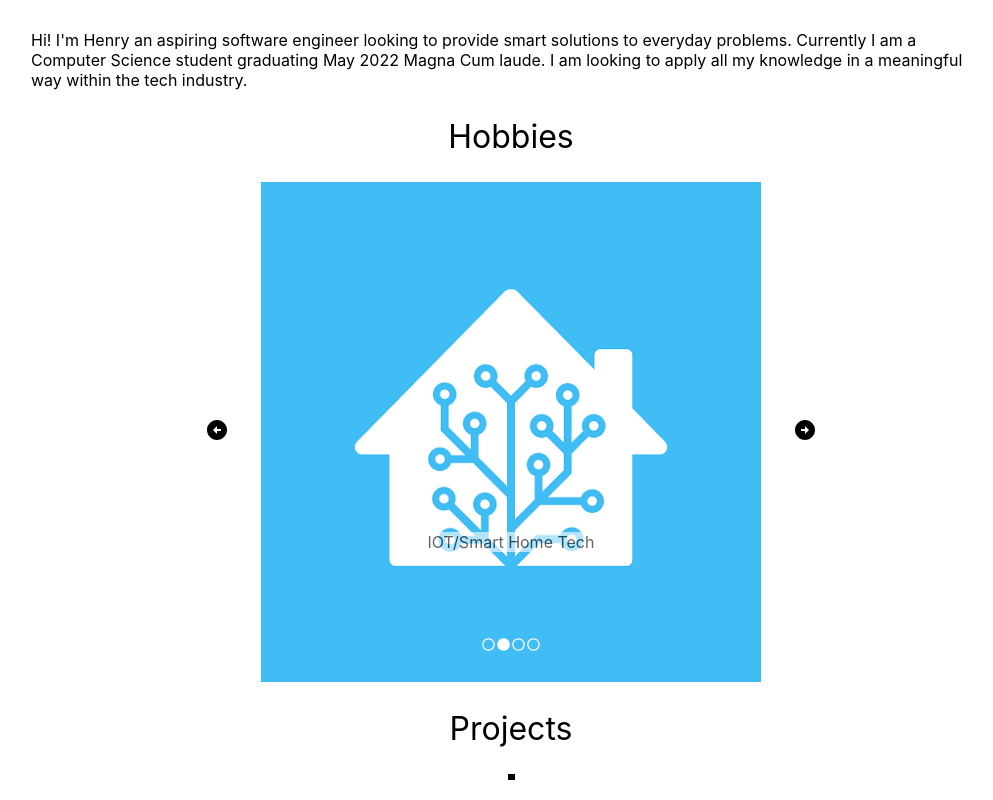
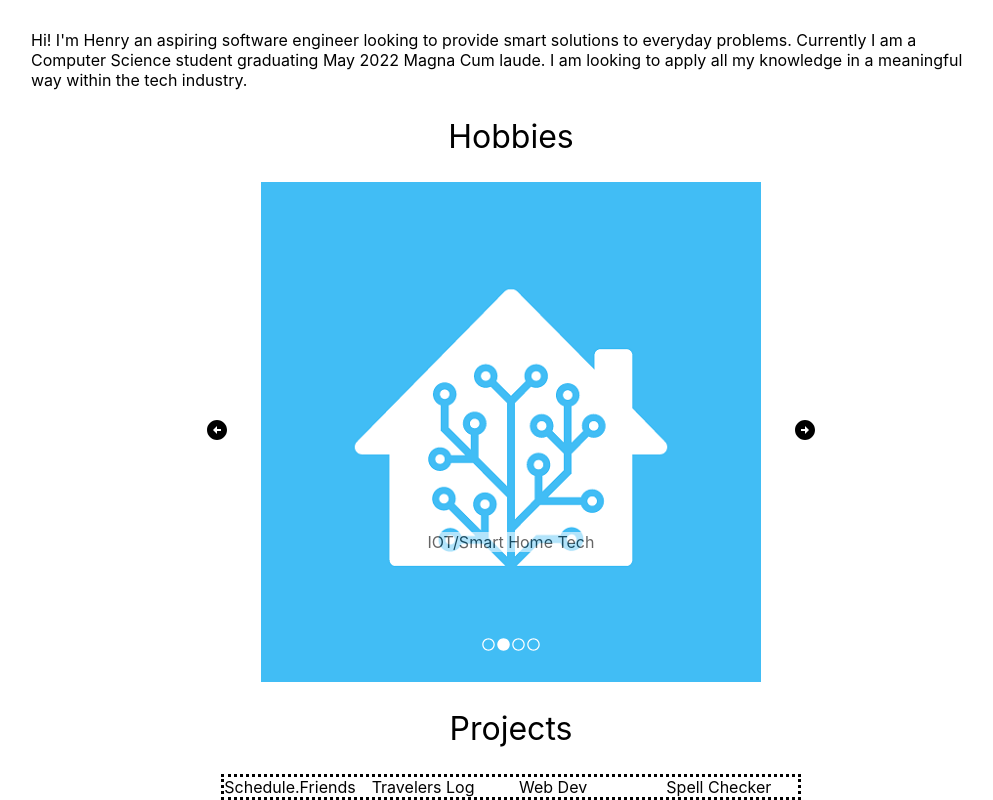
Before and after one commit to Henry-Cevallos/Henry-Cevallos.github.io, a React (Create React App) app: page / in a window 1280 px wide. Shown: the part 284-1084 px from the top of the page, without its empty margins (129-1122 px from the left). Built offline with nearby package versions, Linux system fonts and the light colour scheme.

Commit message:
added project titles

```diff
--- a/src/components/Projects.js
+++ b/src/components/Projects.js
@@ -7,7 +7,10 @@ const Projects = () => {
     return (
         <div className='Projects-start'>
             <div className='project-card'>
-                <ProjectItem />
+                <ProjectItem title='Schedule.Friends'/>
+                <ProjectItem title='Travelers Log'/>
+                <ProjectItem title='Web Dev'/>
+                <ProjectItem title='Spell Checker'/>
             </div>
         </div>
     )
--- a/src/styles/Projects.css
+++ b/src/styles/Projects.css
@@ -7,4 +7,5 @@
     display: grid;
     grid-template-columns: 1fr 1fr 1fr 1fr;
     border-style: dotted;
+    gap: 1rem;
 }
--- a/src/styles/ProjectsItem.css
+++ b/src/styles/ProjectsItem.css
@@ -0,0 +1,3 @@
+.project-item {
+    border-style: dotted;
+}
```
